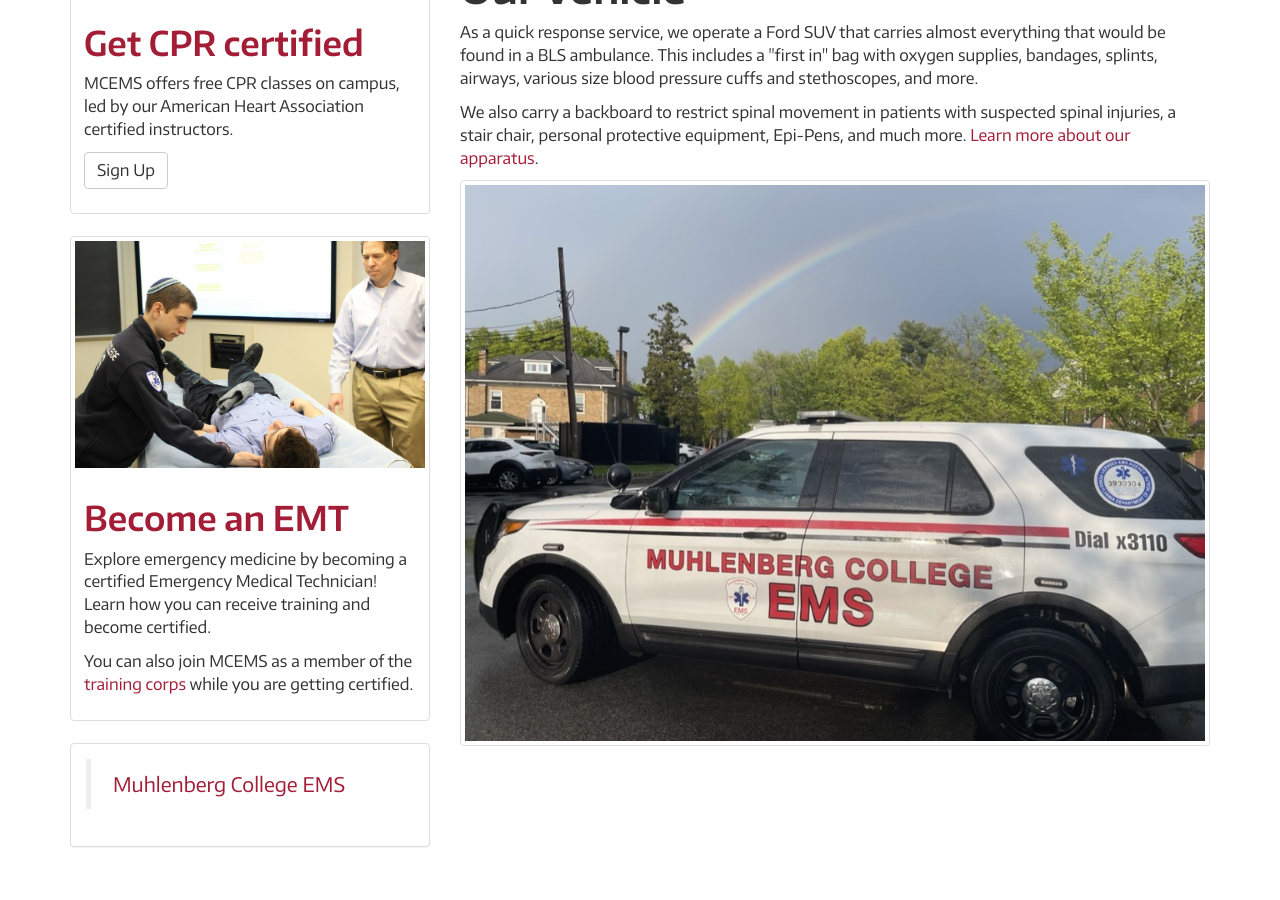
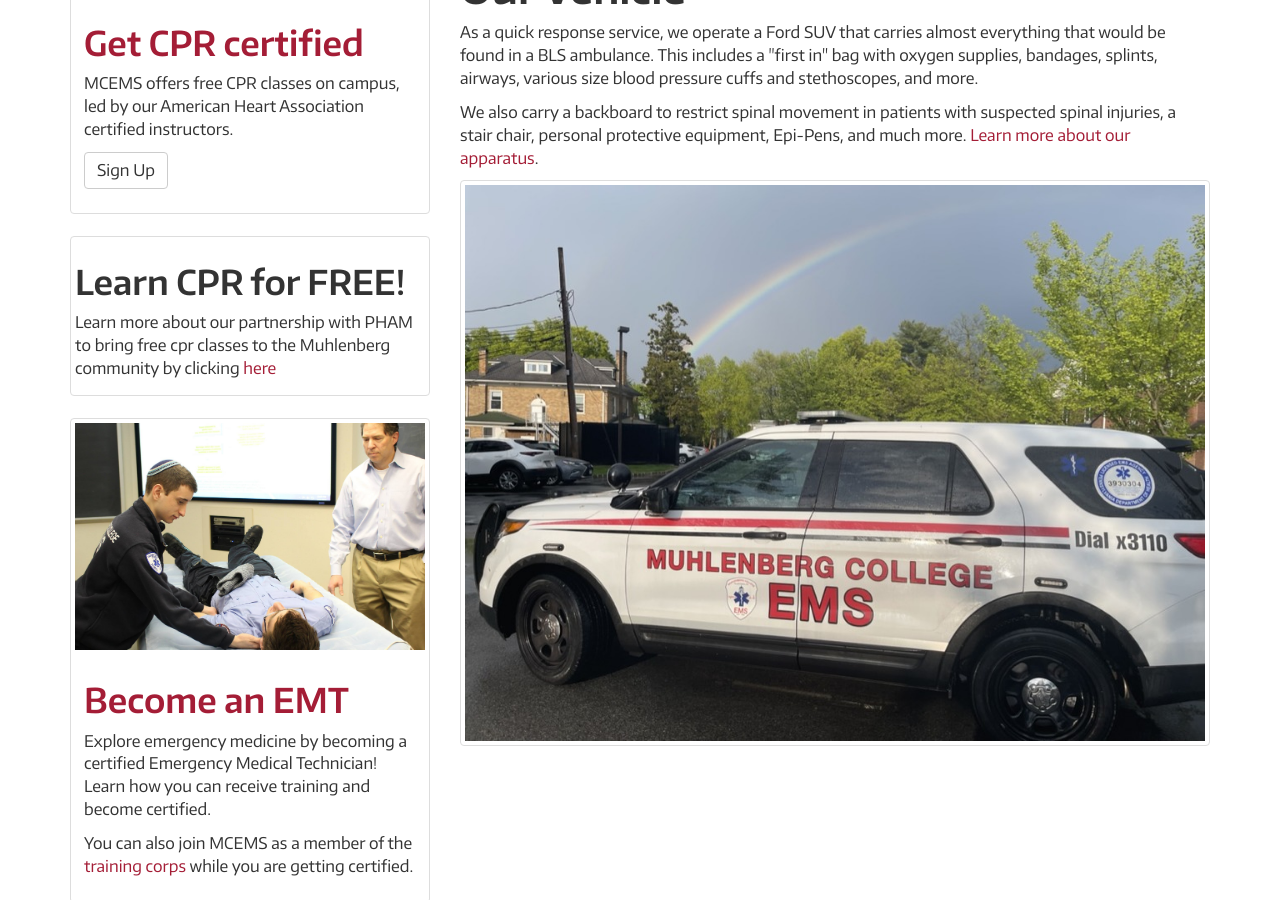
Before and after one commit to MCEMS/www, a Jekyll site: the page built from index.html, in a window 1280 px wide and 900 px high, scrolled down 627 px. Built offline with Jekyll 4.4.1, drawn with Linux system fonts in a browser that asks for light colours; nearby versions of some CDN libraries.

Commit message:
Update index.html

```diff
--- a/index.html
+++ b/index.html
@@ -20,7 +20,10 @@
         <p><a href="/learn-cpr/" class="btn btn-default" role="button">Sign Up</a></p>
       </div>
     </div>
-
+<div class="thumbnail">
+    <h2> Learn CPR for <b>FREE!</b></h2>
+    <p>Learn more about our partnership with PHAM to bring free cpr classes to the Muhlenberg community by clicking <a href="/learn-cpr">here</a></p>
+</div>
     <div class="thumbnail">
       <a href="/join-mcems/">
         <img src="/assets/images/training.jpg">
```
